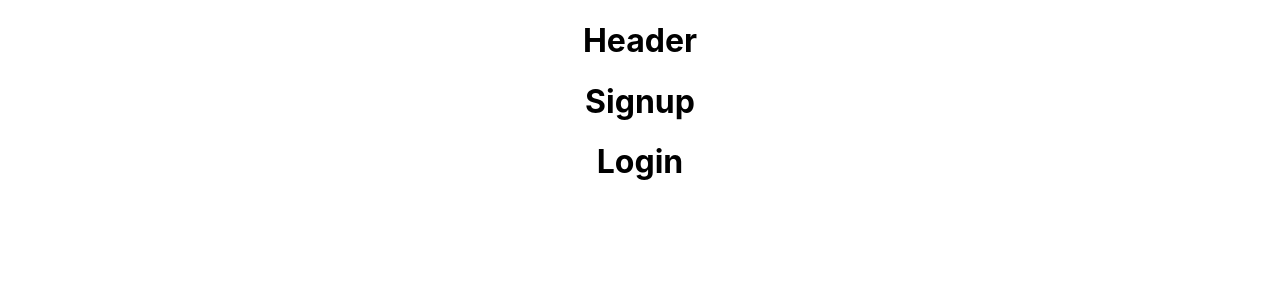
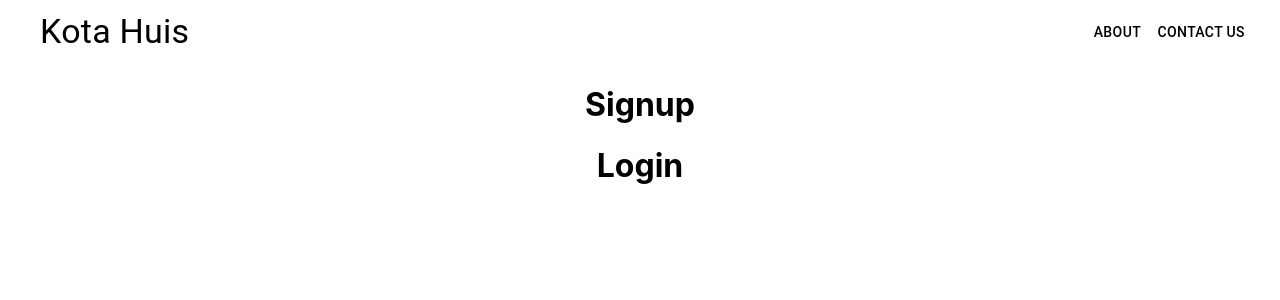
Before and after one commit to Android-90-kabza/kota-huis, a React (Create React App) app: page / in a window 1280 px wide. Shown: the top 300 px of the page. Built offline with nearby package versions, Linux system fonts and the light colour scheme.

Commit message:
updated Navbar to transparent

```diff
--- a/package.json
+++ b/package.json
@@ -4,9 +4,11 @@
   "private": true,
   "dependencies": {
     "@material-ui/core": "^4.12.3",
+    "@material-ui/icons": "^4.11.2",
     "@testing-library/jest-dom": "^5.14.1",
     "@testing-library/react": "^11.2.7",
     "@testing-library/user-event": "^12.8.3",
+    "material-ui-icons": "^1.0.0-beta.36",
     "react": "^17.0.2",
     "react-dom": "^17.0.2",
     "react-scripts": "4.0.3",
--- a/src/components/Header.js
+++ b/src/components/Header.js
@@ -1,10 +1,51 @@
 import React from 'react';
 
-class Header extends React.Component {
-    render() {
+import { makeStyles } from '@material-ui/core/styles';
+import AppBar from '@material-ui/core/AppBar';
+import Toolbar from '@material-ui/core/Toolbar';
+import Typography from '@material-ui/core/Typography';
+import Button from '@material-ui/core/Button';
+import Box from '@material-ui/core/Box';
+
+
+
+const useStyles = makeStyles((theme) => ({
+    root: {
+        flexGrow: 1,
+    },
+    menuButton: {
+        marginRight: theme.spacing(2),
+    },
+    title: {
+        flexGrow: 1,
+    },
+}));
+
+
+
+export default function Header() {
+
+    const classes = useStyles();
+
       return (
-        <h1>Header</h1>
+          <nav className={classes.root}>
+              <AppBar position="static" style={{ backgroundColor: "transparent", color: "black", boxShadow: "0px 0px 0px 0px", fontFamily: ""}}>
+                  <Toolbar >
+                      <Box pl="1rem" >
+                      <Typography variant="h4" ml="2px" className={classes.title}>
+                          Kota Huis
+                      </Typography>
+                      </Box>
+
+
+                    <Box pl="56rem" >
+                      <Button color="inherit">About</Button>
+                      <Button color="inherit">Contact Us</Button>
+                    </Box>
+
+                  </Toolbar>
+              </AppBar>
+        </nav>
       );
-    }
+
   }
-  export default Header;
```
Also changed, not shown: 1 other file (tests, documents, lock files or other folders).
